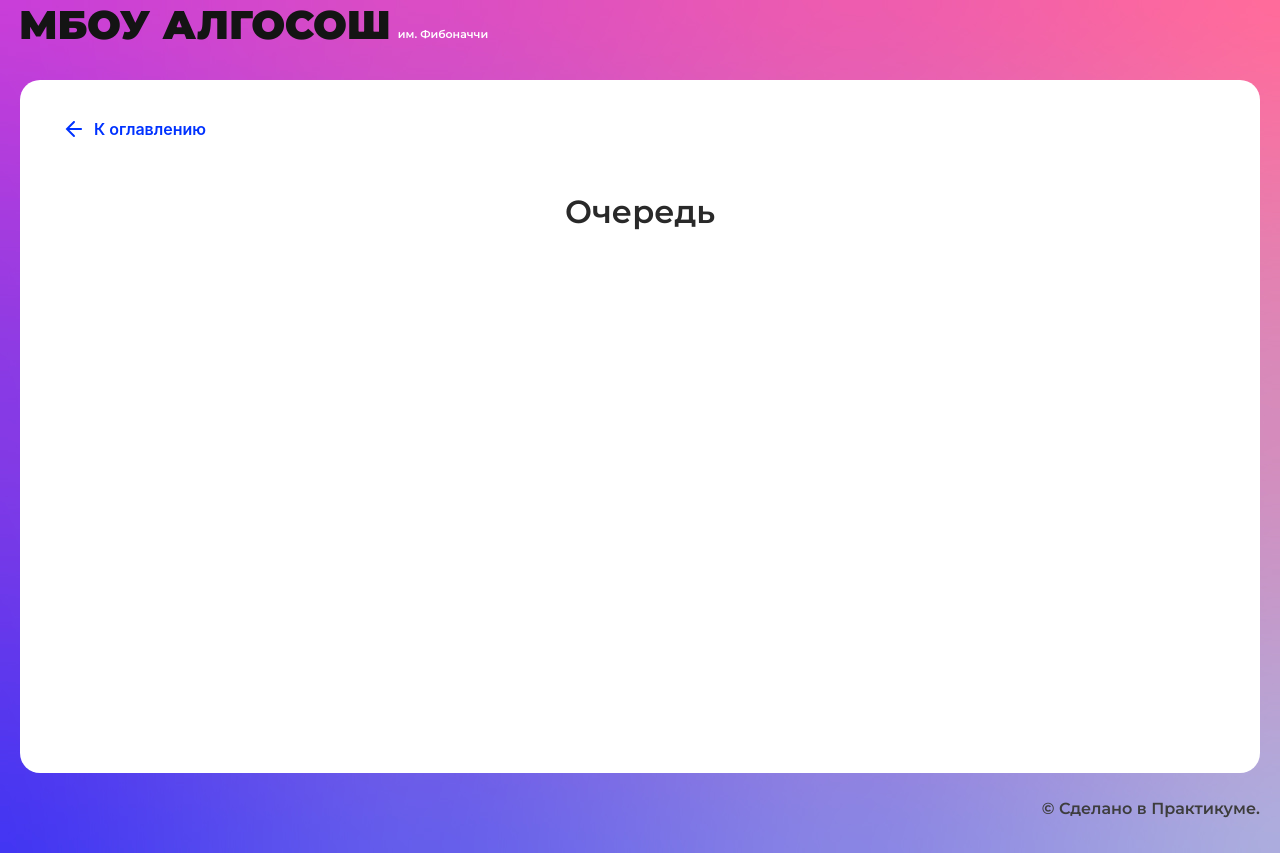
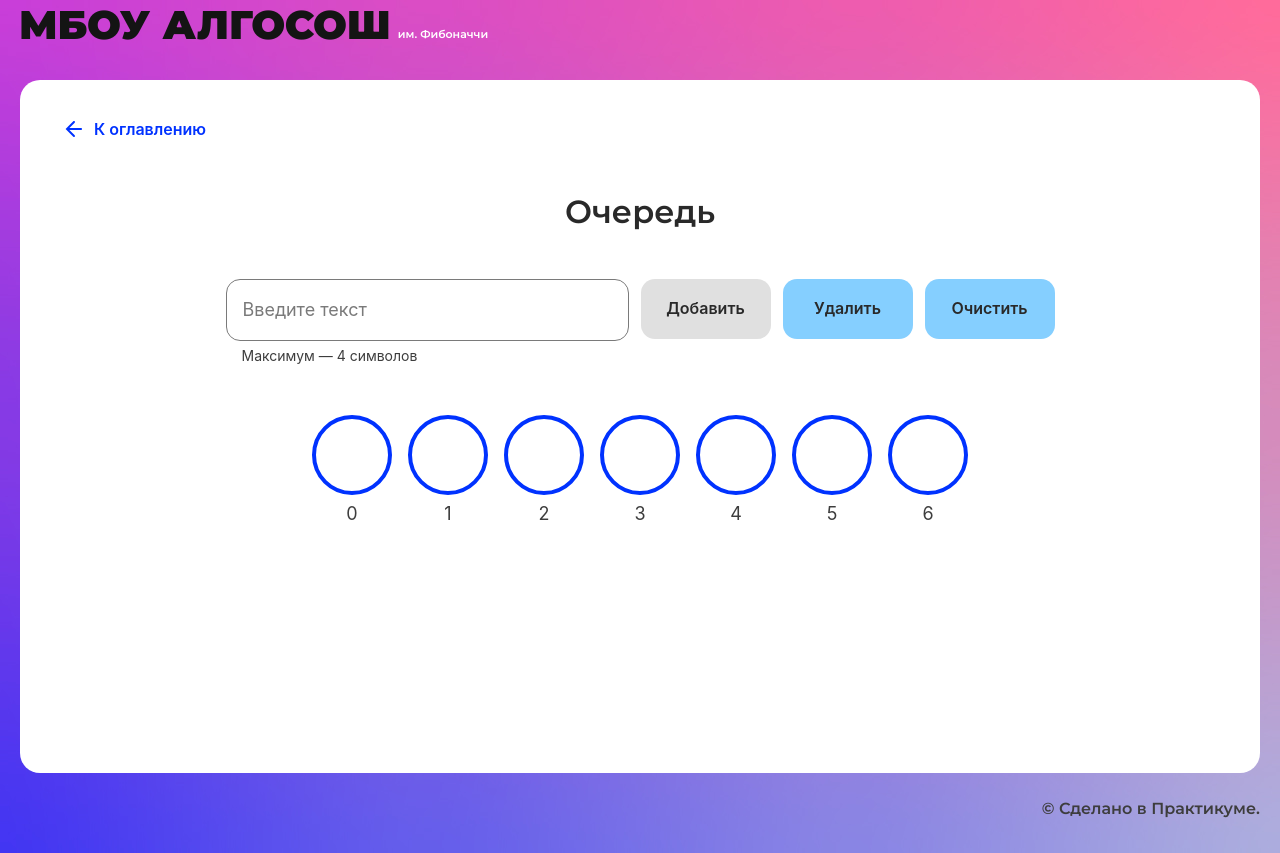
Before and after one commit to daryamakavchik/algososh, a React (Create React App) app: page /queue in a window 1280 px wide. Built offline with nearby package versions, Linux system fonts and the light colour scheme.

Commit message:
feature: queue page

```diff
--- /dev/null
+++ b/src/components/queue-page/queue-page.module.css
@@ -0,0 +1,20 @@
+.container{
+    display: flex;
+    flex-direction: row;
+    gap: 12px;
+    max-width: 829px;
+    margin: 0 auto;
+}
+
+.circles{
+    display: flex;
+    width: 100%;
+    margin: 48px auto 0 auto;
+    padding: 0;
+    max-width: 944px;
+    column-gap: 16px;
+    flex-wrap: wrap;
+    list-style-type: none;
+    justify-content: center;
+    row-gap: 68px;
+}
--- a/src/components/queue-page/queue-page.tsx
+++ b/src/components/queue-page/queue-page.tsx
@@ -1,10 +1,165 @@
-import React from "react";
+import React, { useState, ChangeEvent } from "react";
+import { IQueue, TQueueItem } from "../../types/queue";
+import { Input } from "../ui/input/input";
+import { Button } from "../ui/button/button";
+import { Circle } from "../ui/circle/circle";
+import styles from "./queue-page.module.css";
+import { ElementStates } from "../../types/element-states";
 import { SolutionLayout } from "../ui/solution-layout/solution-layout";
 
+export class Queue<T> implements IQueue<T> {
+  private container: (T | null)[] = [];
+  private head = 0;
+  private tail = 0;
+  private readonly size: number = 0;
+  private length: number = 0;
+
+  constructor(size: number) {
+    this.size = size;
+    this.container = Array(size);
+  }
+
+  enqueue = (item: T) => {
+    if (this.length >= this.size) {
+      throw new Error("Maximum length exceeded");
+    }
+    this.container[this.tail % this.size] = item;
+    this.tail++;
+    this.length++;
+  };
+
+  dequeue = () => {
+    if (this.isEmpty()) {
+      throw new Error("No elements in the queue");
+    }
+    this.container[this.head % this.size] = null;
+    this.head++;
+    this.length--;
+  };
+
+  isEmpty = () => this.length === 0;
+  peek = (): T | null => {
+    if (this.isEmpty()) {
+      throw new Error("No elements in the queue");
+    }
+    return this.container[this.head % this.size];
+  };
+
+  clear = () => {
+    this.head = 0;
+    this.tail = 0;
+    this.container = [];
+    this.length = 0;
+  };
+
+  getHead = () => {
+    return this.head;
+  };
+
+  getTail = () => {
+    return this.tail;
+  };
+}
+
 export const QueuePage: React.FC = () => {
+  const defaultQueue = Array.from({ length: 7 }, () => ({
+    value: "",
+    color: ElementStates.Default,
+  }));
+  const [arr, setArr] = useState<TQueueItem[]>(defaultQueue);
+  const [queue, setQueue] = useState(new Queue<TQueueItem>(7));
+  const [inputValue, setInputValue] = useState("");
+  const [buttons, disableButtons] = useState(false);
+
+  const delay = (ms: number) => {
+    return new Promise((resolve) => setTimeout(resolve, ms));
+  };
+
+  const onChange = (e: ChangeEvent<HTMLInputElement>) => {
+    setInputValue(e.target.value);
+  };
+
+  const handleAddNumber = async () => {
+    if (inputValue) {
+      setInputValue("");
+      queue.enqueue({ value: inputValue, color: ElementStates.Default });
+      setQueue(queue);
+
+      arr[queue.getTail() - 1] = { value: "", color: ElementStates.Changing };
+      setArr([...arr]);
+
+      await delay(500);
+      arr[queue.getTail() - 1] = { value: inputValue, color: ElementStates.Changing };
+      setArr([...arr]);
+
+      arr[queue.getTail() - 1] = { value: inputValue, color: ElementStates.Default };
+      setArr([...arr]);
+    }
+  };
+
+  const handleDeleteNumber = async () => {
+    disableButtons(true);
+    queue.dequeue();
+    setQueue(queue);
+
+    arr[queue.getHead() - 1] = { value: arr[queue.getHead() - 1].value, color: ElementStates.Changing };
+    setArr([...arr]);
+
+    await delay(500);
+    arr[queue.getHead() - 1] = { value: "", color: ElementStates.Default };
+    setArr([...arr]);
+
+    if (queue.getHead() === 7 && queue.getTail() === 7 && queue.isEmpty()) {
+      arr[queue.getHead() - 1] = { value: "", color: ElementStates.Default, head: "head" };
+      setArr([...arr]);
+    }
+
+    disableButtons(false);
+  };
+
+  const handleClearQueue = () => {
+    queue.clear();
+    setQueue(queue);
+    setArr(defaultQueue);
+  };
+
   return (
     <SolutionLayout title="Очередь">
-
+      <div className={styles.container}>
+        <Input
+          maxLength={4}
+          isLimitText={true}
+          type="text"
+          value={inputValue}
+          onChange={onChange}
+        />
+        <Button
+          text="Добавить"
+          onClick={handleAddNumber}
+          disabled={inputValue === ""}
+        />
+        <Button
+          text="Удалить"
+          onClick={handleDeleteNumber}
+          disabled={!arr.length}
+        />
+        <Button
+          text="Очистить"
+          onClick={handleClearQueue}
+          disabled={!arr.length}
+        />
+      </div>
+      <ul className={styles.circles} >
+          {arr && arr.slice(0, 7).map((item, index) =>
+            <li key={index}>
+              <Circle
+                letter={item.value}
+                index={index}
+                state={item.color}
+                head={(index === queue.getHead() && !queue.isEmpty()) || item.head ? 'head' : ''}
+                tail={(index === queue.getTail() - 1 && !queue.isEmpty()) ? 'tail' : ''} />
+            </li>)}
+        </ul>
     </SolutionLayout>
   );
 };
--- a/src/components/stack-page/stack-page.tsx
+++ b/src/components/stack-page/stack-page.tsx
@@ -46,7 +46,7 @@ export const StackPage: React.FC = () => {
     setInputValue(e.target.value);
   };
 
-  const handleAddButton = async () => {
+  const handleAddNumber = async () => {
     if (inputValue) {
       stack.push({ value: inputValue, color: ElementStates.Changing });
       setInputValue("");
@@ -56,14 +56,14 @@ export const StackPage: React.FC = () => {
     }
   };
 
-  const handleDeleteButton = async () => {
+  const handleDeleteNumber = async () => {
     setArr([...stack.getElements()]);
     await delay(500);
     stack.pop();
     setArr([...stack.getElements()]);
   };
 
-  const handleClearButton = () => {
+  const handleClearStack = () => {
     stack.clear();
     setArr([...stack.getElements()]);
   };
@@ -88,17 +88,17 @@ export const StackPage: React.FC = () => {
         />
         <Button
           text="Добавить"
-          onClick={handleAddButton}
+          onClick={handleAddNumber}
           disabled={inputValue === ""}
         />
         <Button
           text="Удалить"
-          onClick={handleDeleteButton}
+          onClick={handleDeleteNumber}
           disabled={!arr.length}
         />
         <Button
           text="Очистить"
-          onClick={handleClearButton}
+          onClick={handleClearStack}
           disabled={!arr.length}
         />
       </div>
--- /dev/null
+++ b/src/types/queue.ts
@@ -0,0 +1,12 @@
+import { ElementStates } from "./element-states";
+export interface IQueue<T> {
+    enqueue: (item: T) => void;
+    dequeue: () => void;
+    peek: () => T | null;
+  }
+
+export type TQueueItem = {
+    value?: string;
+    color: ElementStates;
+    head?: string;
+  };
```
